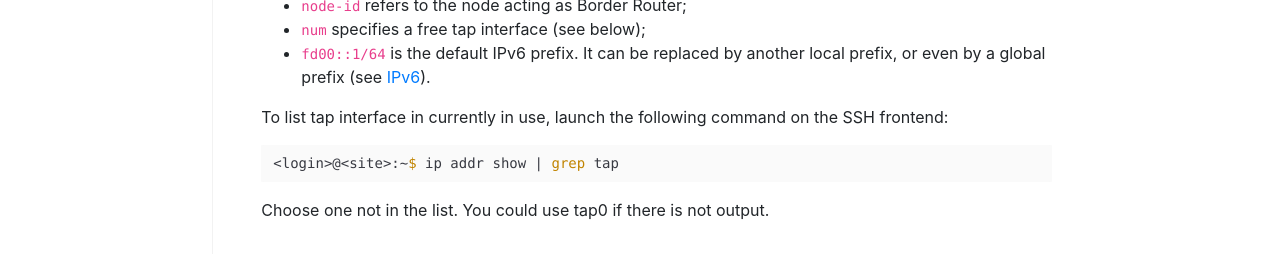
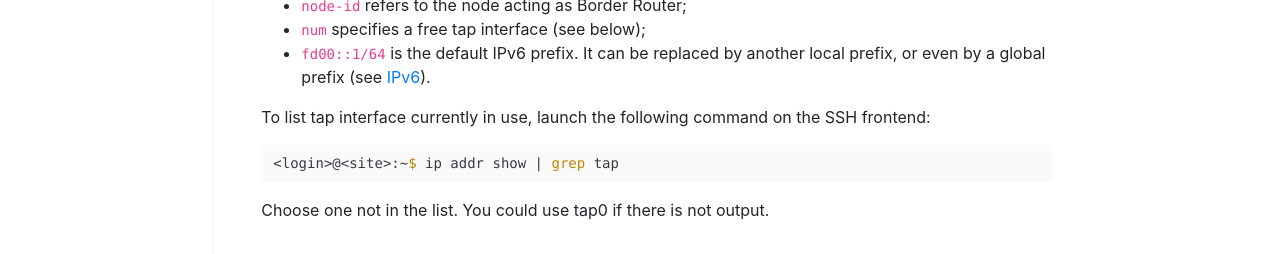
Before and after one commit to iot-lab/iot-lab.github.io, a Jekyll site: the page built from docs/os/riot.md, in a window 1280 px wide and 1362 px high. Shown: the part 1108-1362 px from the top of the window. Built offline with Jekyll 4.4.1, drawn with Linux system fonts in a browser that asks for light colours.

Commit message:
docs/os: fix typos

````diff
--- a/docs/os/riot.md
+++ b/docs/os/riot.md
@@ -47,7 +47,7 @@ sudo ethos_uhcpd.py <node-id> tap<num> fd00::1/64
 - `num` specifies a free tap interface (see below);
 - `fd00::1/64` is the default IPv6 prefix. It can be replaced by another local prefix, or even by a global prefix (see [IPv6]({{ '/docs/getting-started/ipv6' | relative_url }})).
 
-To list tap interface in currently in use, launch the following command on the SSH frontend:
+To list tap interface currently in use, launch the following command on the SSH frontend:
 ```bash
 <login>@<site>:~$ ip addr show | grep tap
 ```
````
Also changed, not shown: docs/os/contiki-ng.md (+1 -1 lines).
